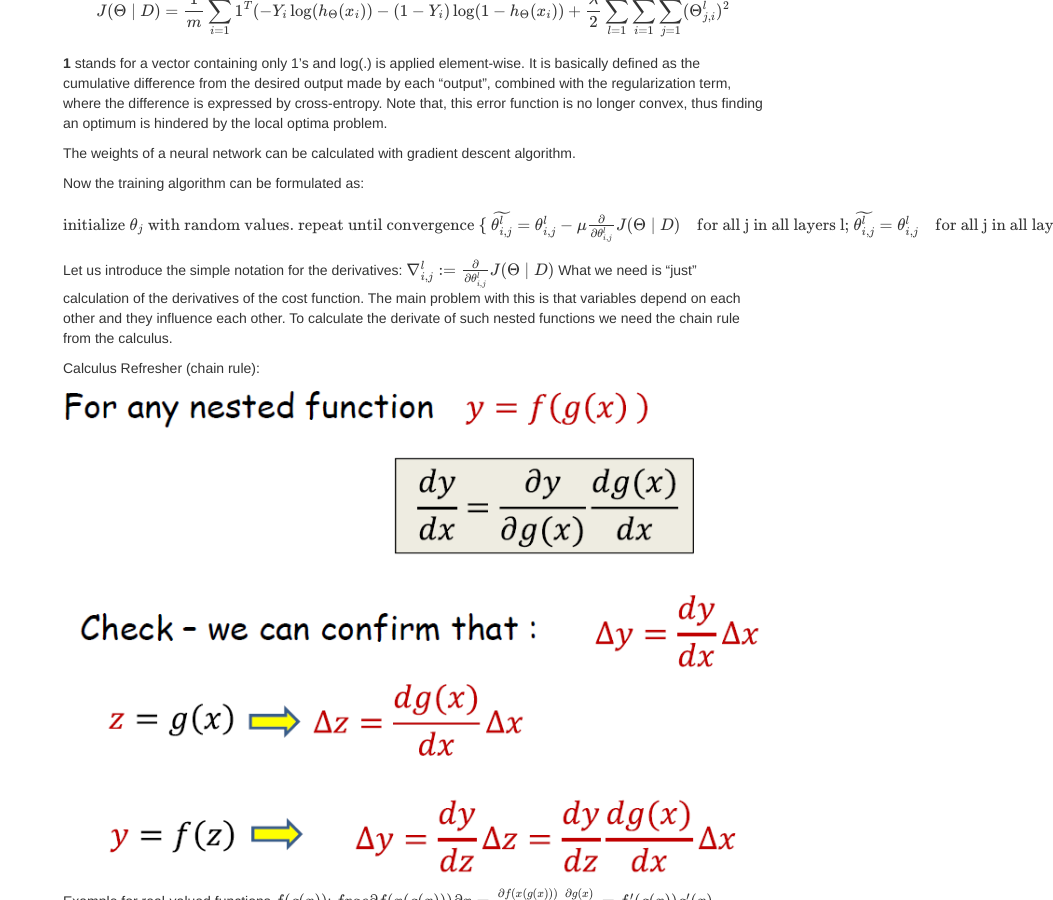
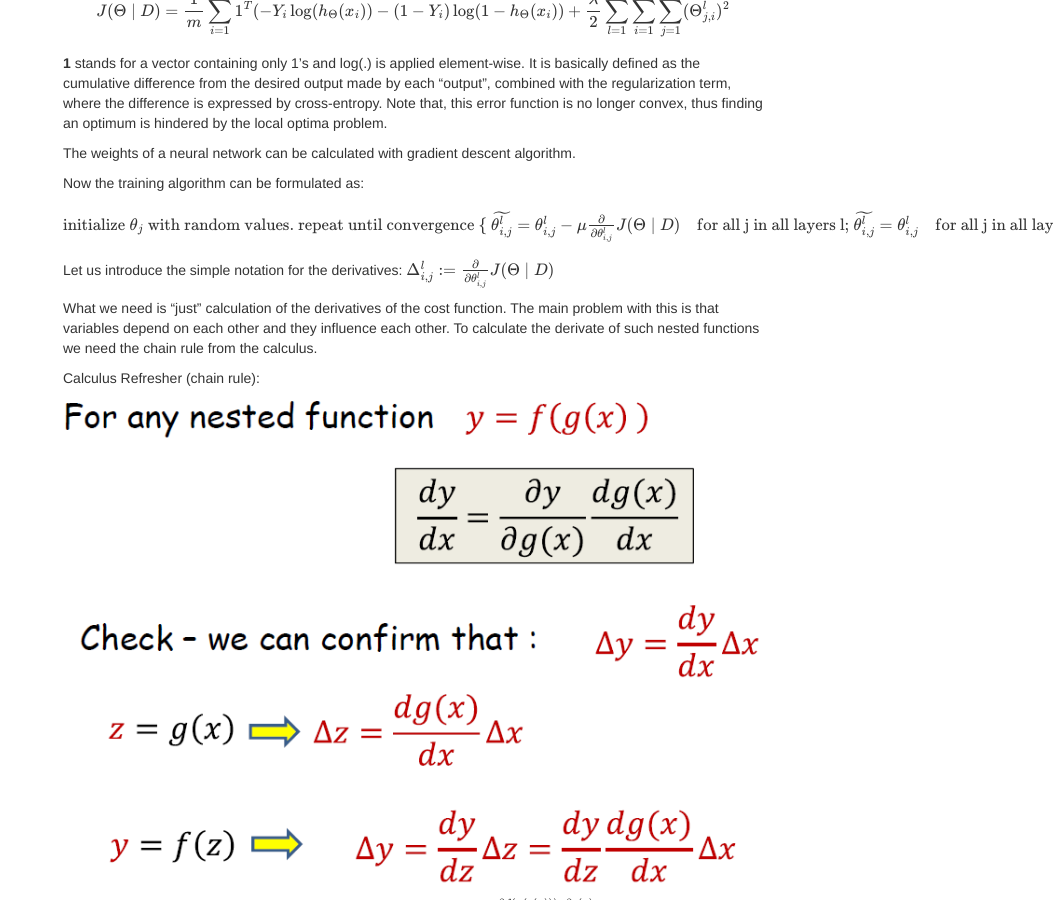
Before and after one commit to kfattila/kfattila.github.io, a Jekyll site: the page built from pages/ANN.md, in a window 1280 px wide and 900 px high, scrolled down 8609 px. Shown: the whole window, without its empty margins (227-1280 px from the left). Built offline with Jekyll 4.4.1, drawn with Linux system fonts in a browser that asks for light colours; formulas are drawn with MathJax 3; comment, search, counter and statistics services are not loaded.

Commit message:
Lectures

```diff
--- a/pages/ANN.md
+++ b/pages/ANN.md
@@ -175,8 +175,10 @@ Now the training algorithm can be formulated as:
     \end{array}
 \\]
 
-Let us introduce the simple notation for the derivatives: \\(\nabla_{i,j}^{l} := \frac{\partial}{\partial\theta_{i,j}^{l}}J(\Theta\mid D) \\)
+Let us introduce the simple notation for the derivatives: \\(\Delta_{i,j}^{l} := \frac{\partial}{\partial\theta_{i,j}^{l}}J(\Theta\mid D) \\)
+
 What we need is "just" calculation of the derivatives of the cost function. The main problem with this is that variables depend on each other and they influence each other. To calculate the derivate of such nested functions we need the chain rule from the calculus.
+
 
 Calculus Refresher (chain rule):
 ![ann14](./images/ann14.png)
```
